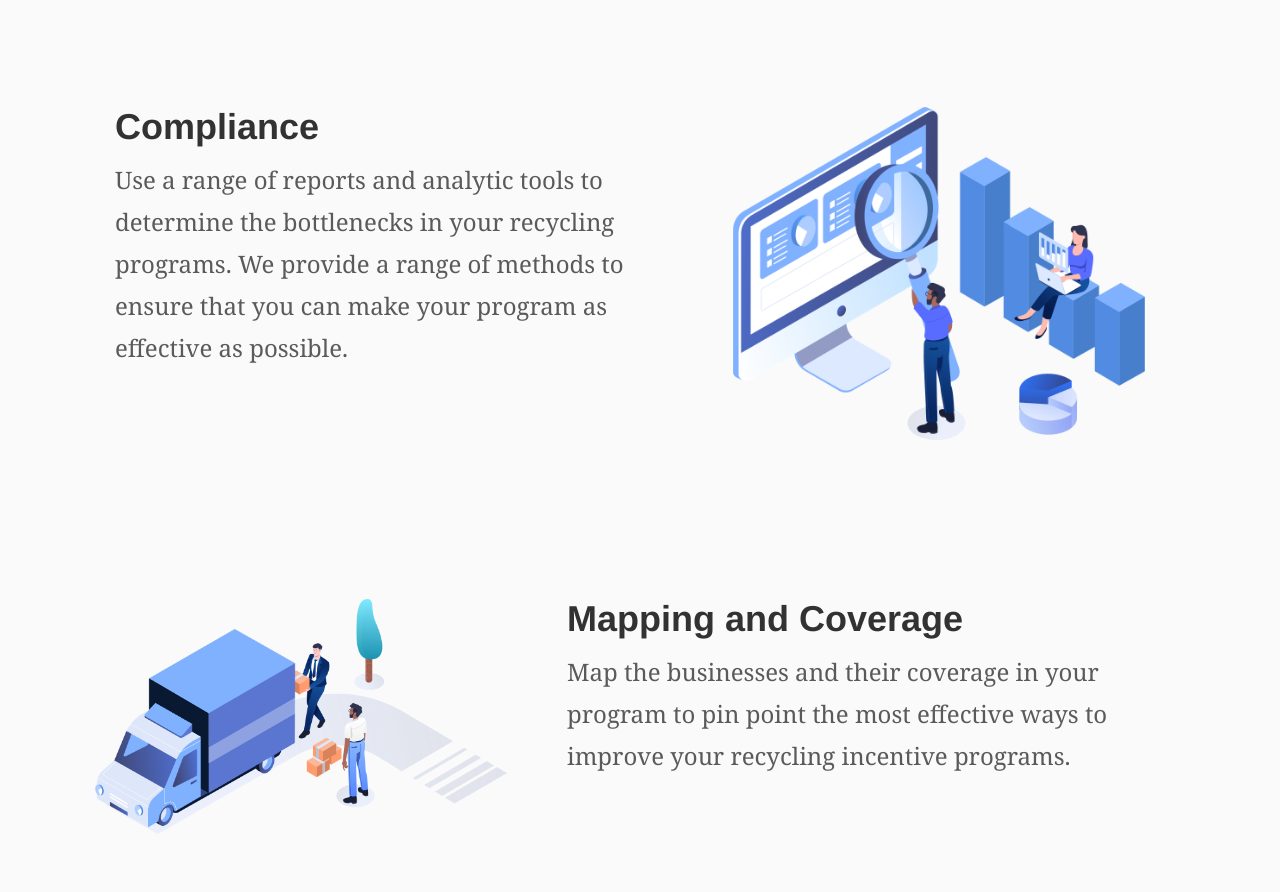
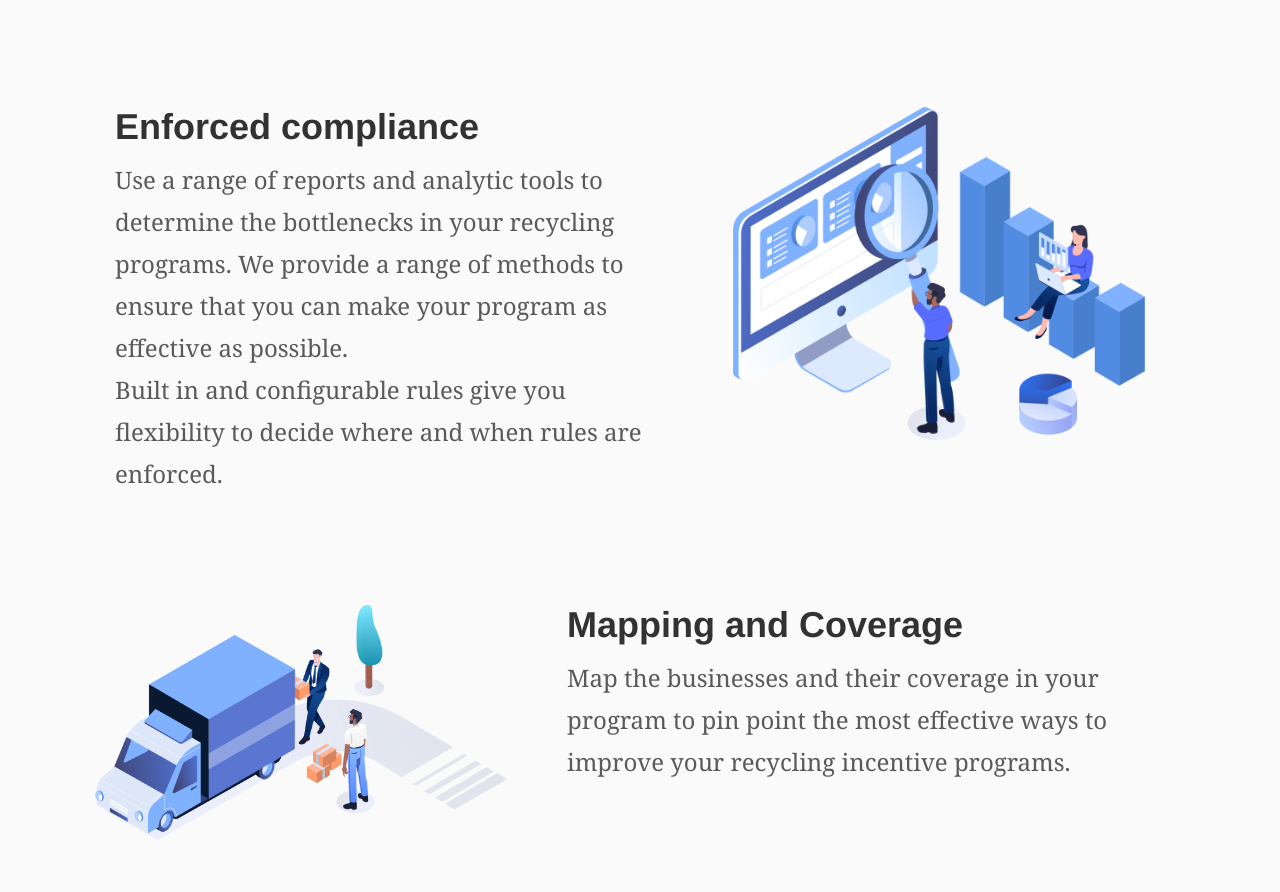
Before and after one commit to mtimofiiv/Pictus, a Gatsby site: page / in a window 1280 px wide. Shown: the part 3069-3961 px from the top of the page. Built offline with nearby package versions, Linux system fonts and the light colour scheme; Gatsby itself is replaced by a stand-in of ours; some packages are replaced by stand-ins of ours.

Commit message:
Update Feature “filing”

```diff
--- a/src/data/features/filing.md
+++ b/src/data/features/filing.md
@@ -1,6 +1,8 @@
 ---
-title: Compliance
+title: Enforced compliance
 image: /assets/seo-optimization.png
 order: "60"
 ---
 Use a range of reports and analytic tools to determine the bottlenecks in your recycling programs. We provide a range of methods to ensure that you can make your program as effective as possible.
+
+Built in and configurable rules give you flexibility to decide where and when rules are enforced.
```
